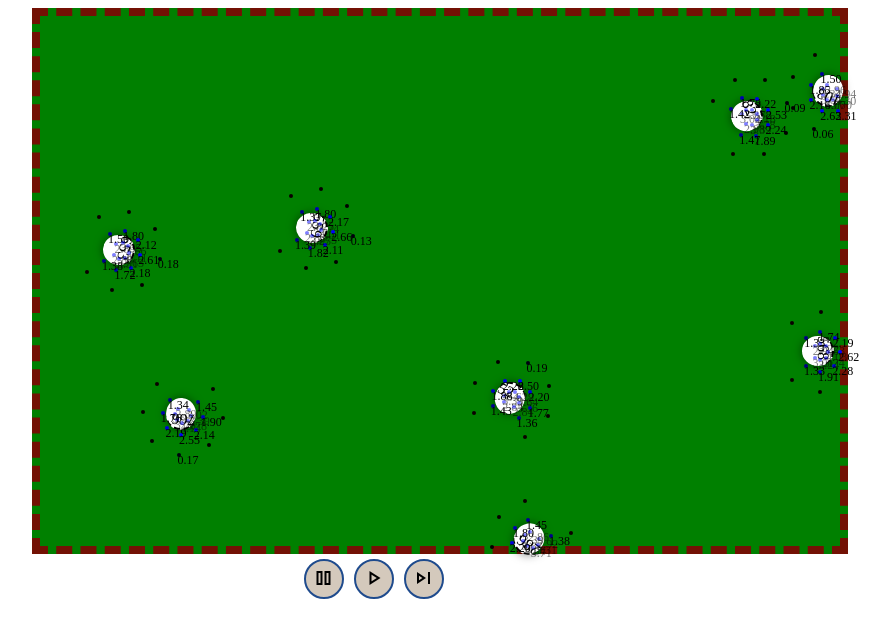
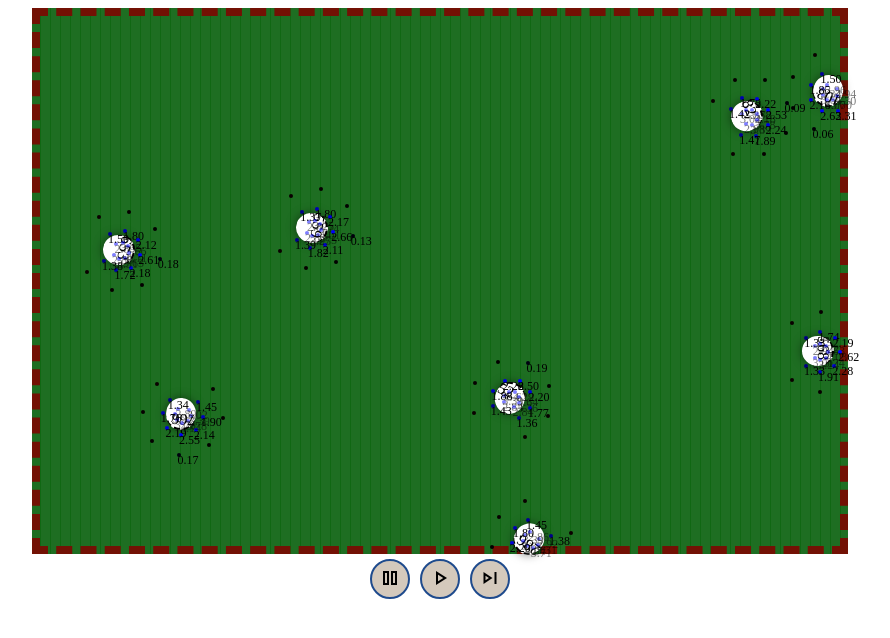
Before and after one commit to peyronth/sheep-simulator, a website with bundled scripts: page index.html in a window 1280 px wide. Shown: the whole page, without its empty margins (200-1090 px from the left). Built offline with nearby package versions, Linux system fonts and the light colour scheme.

Commit message:
[~] Update field texture

```diff
--- a/css/field.css
+++ b/css/field.css
@@ -1,8 +1,10 @@
 #field {
     position: relative;
     border: 8px dashed #731104;
+    background: linear-gradient(90deg, #106813 10%, #1e6e22 10%),
+              linear-gradient(90deg, #1e6e22 10%, #106813 10%);
+    background-size: 10px 10px;
 }
-
 .controls button {
     width: 40px;
     height: 40px;
@@ -23,5 +25,5 @@
     transform: scale(0.9);
 }
 .controls input {
-    visibility: hidden;
+    display: none;
 }
```
